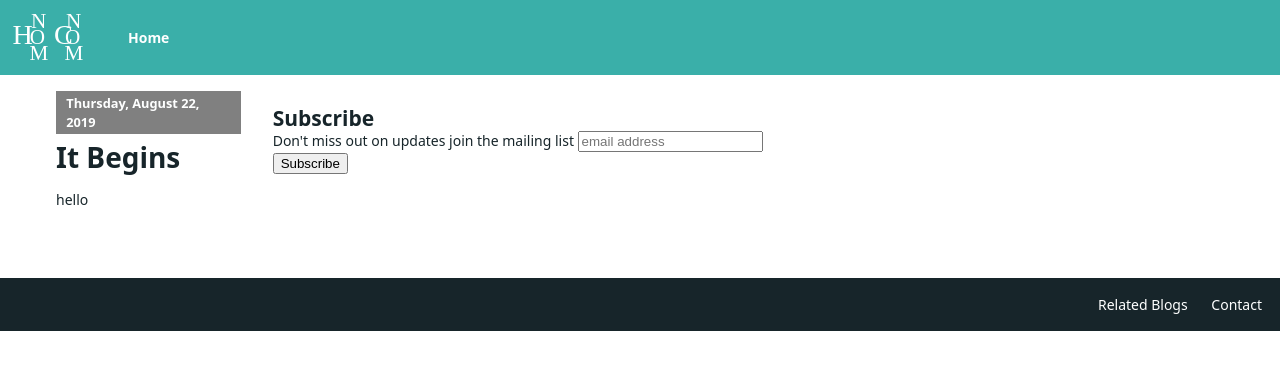
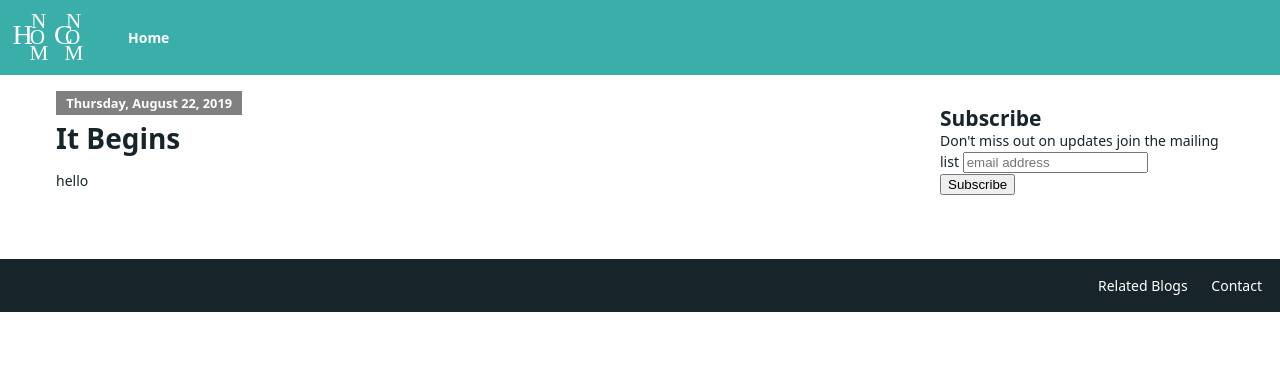
Before and after one commit to hoconomnom/hoconomnom, a Jekyll site: the page built from _posts/2019-08-22-genesis.md, in a window 1280 px wide. Shown: the top 370 px of the page. Built offline with Jekyll 4.4.1, drawn with Linux system fonts in a browser that asks for light colours; comment, search, counter and statistics services are not loaded.

Commit message:
* fix flexbox ratio

```diff
--- a/_sass/main.scss
+++ b/_sass/main.scss
@@ -41,12 +41,12 @@ body {
     display: flex;
     & > main {
       margin-right: 2rem;
-      flex-grow: 1;
+      flex: 3 1 0;
     }
 
     & > aside {
       margin-top: 0;
-      width: 60rem;
+      flex: 1 1 0;
     }
   }
 }
```
